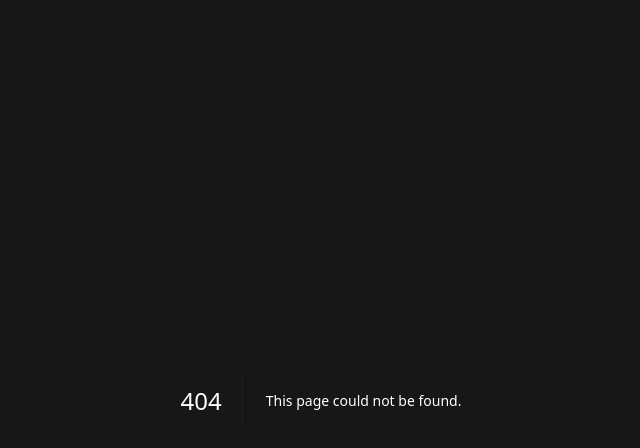
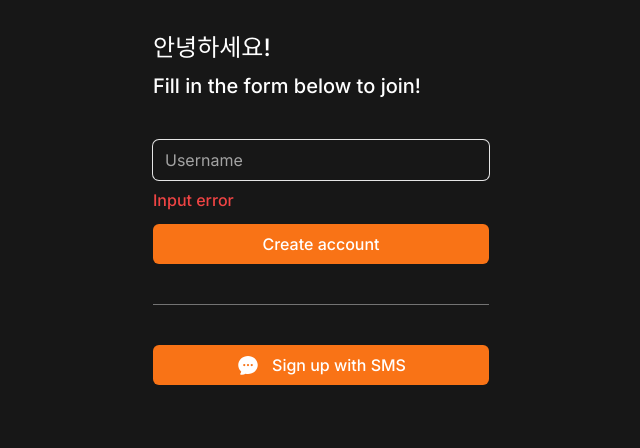
Before and after one commit to raccoonboy0803/carrot-market, a Next.js app: page /create-account in a window 1280 px wide. Before the commit this address had no page. Shown: the top 448 px of the page, without its empty margins (319-959 px from the left). Built offline with nearby package versions, Linux system fonts and the light colour scheme.

Commit message:
Design: create-account page

```diff
--- /dev/null
+++ b/app/create-account/page.tsx
@@ -0,0 +1,37 @@
+import Link from 'next/link';
+import { ChatBubbleOvalLeftEllipsisIcon } from '@heroicons/react/24/solid';
+
+export default function CreateAccount() {
+  return (
+    <div className="flex flex-col gap-10 py-8 px-6">
+      <div className="flex flex-col gap-2 *:font-medium">
+        <h1 className="text-2xl">안녕하세요!</h1>
+        <h2 className="text-xl">Fill in the form below to join!</h2>
+      </div>
+      <form className="flex flex-col gap-3">
+        <div className="flex flex-col gap-2">
+          <input
+            className="bg-transparent rounded-md w-full h-10 ring-1 ring-neutral-200 focus:ring-2 focus:ring-orange-500 border-none placeholder:text-neutral-400"
+            type="text"
+            placeholder="Username"
+            required
+          />
+          <span className="text-red-500 font-medium">Input error</span>
+        </div>
+        <button className="primary-btn h-10">Create account</button>
+      </form>
+      <div className="w-full h-[1px] bg-neutral-500" />
+      <div>
+        <Link
+          href="/sms"
+          className="primary-btn h-10 flex justify-center items-center gap-3"
+        >
+          <span>
+            <ChatBubbleOvalLeftEllipsisIcon className="h-6 w-6" />
+          </span>
+          <span>Sign up with SMS</span>
+        </Link>
+      </div>
+    </div>
+  );
+}
--- a/app/globals.css
+++ b/app/globals.css
@@ -7,3 +7,9 @@
     @apply text-orange-500;
   }
 }
+
+@layer components {
+  .primary-btn {
+    @apply w-full bg-orange-500 font-medium rounded-md text-center hover:bg-orange-400 transition-colors text-white;
+  }
+}
--- a/app/page.tsx
+++ b/app/page.tsx
@@ -9,10 +9,7 @@
         <h2 className="text-2xl">당근마켓에 어서오세요!</h2>
       </div>
       <div className="flex flex-col items-center gap-3 w-full">
-        <Link
-          href="/create-account"
-          className="w-full bg-orange-500 text-lg font-medium py-2.5 rounded-md text-center hover:bg-orange-400 transition-colors text-white"
-        >
+        <Link href="/create-account" className="primary-btn py-2.5 text-lg">
           시작하기
         </Link>
         <div className="flex gap-2">
--- a/package.json
+++ b/package.json
@@ -14,6 +14,7 @@
     "react-dom": "^18"
   },
   "devDependencies": {
+    "@heroicons/react": "^2.1.4",
     "@tailwindcss/forms": "^0.5.7",
     "@types/node": "^20",
     "@types/react": "^18",
```
Also changed, not shown: 1 other file (tests, documents, lock files or other folders).
